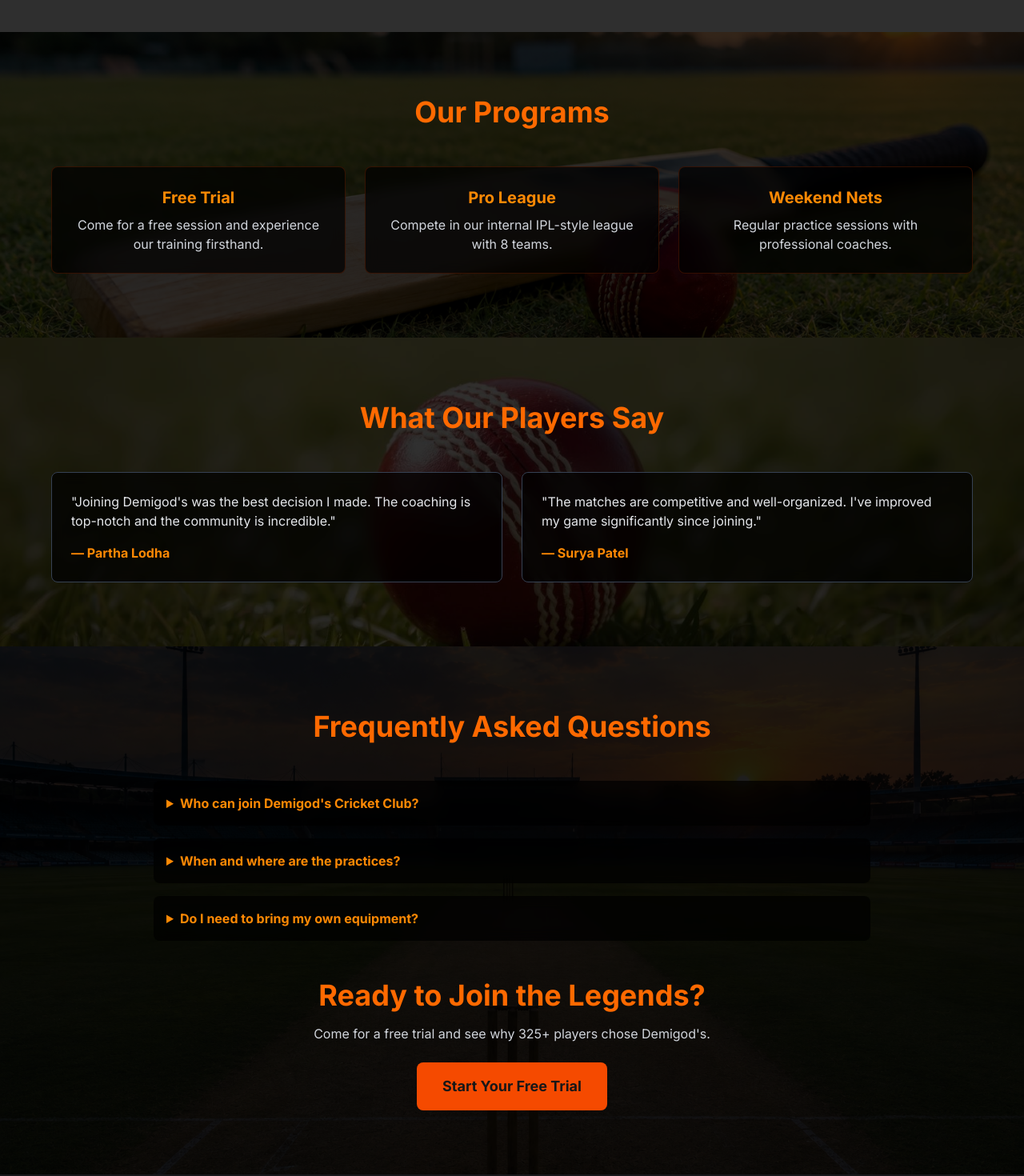
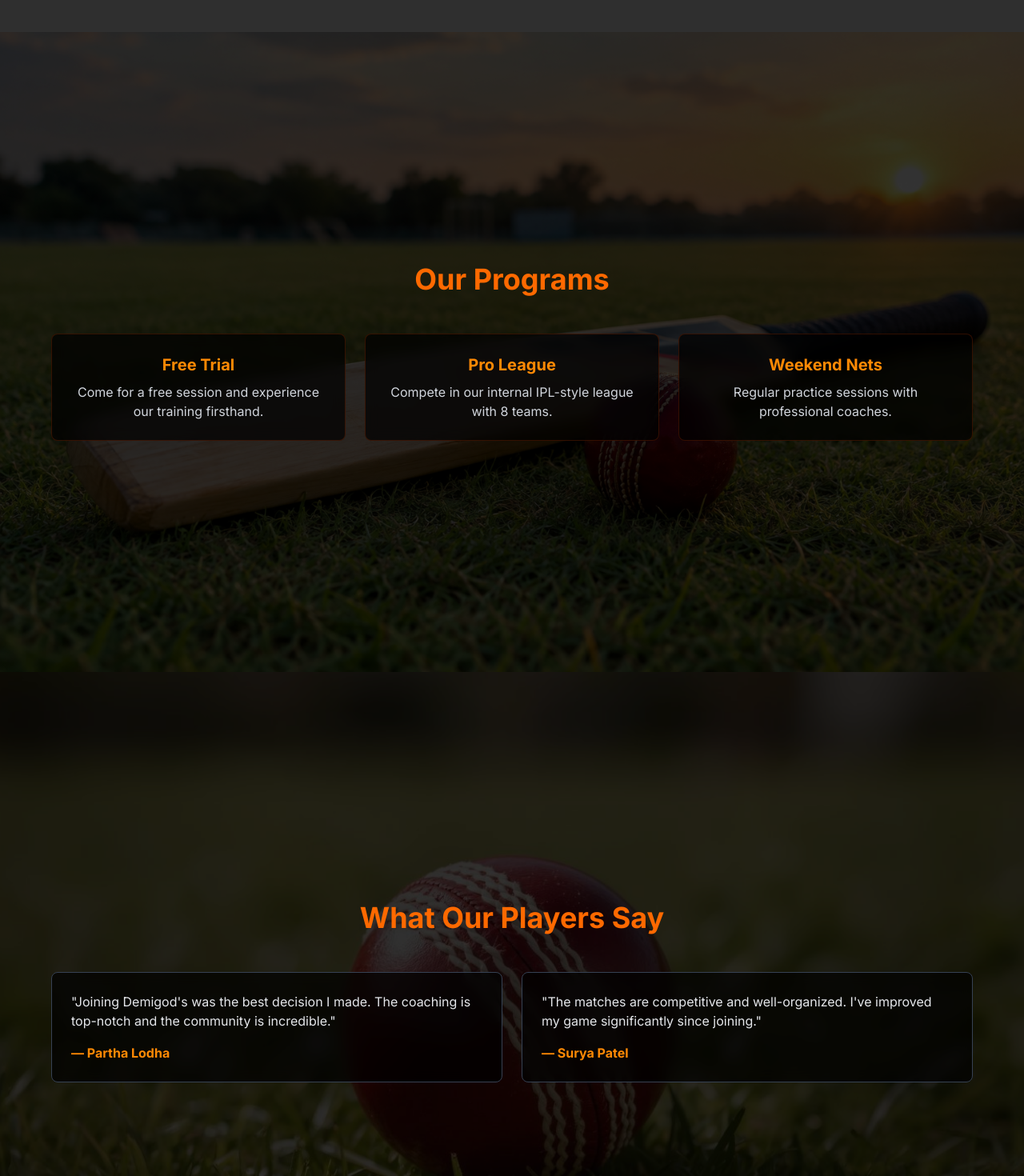
Before and after one commit to Sriramk3722/demigods-cricket, a Next.js app: page / in a window 1280 px wide. Shown: the part 840-2310 px from the top of the page at 80% size. Built offline with nearby package versions, Linux system fonts and the light colour scheme; grey boxes are pictures that could not be loaded.

Commit message:
updated images as background

```diff
--- a/app/components/FAQSection.tsx
+++ b/app/components/FAQSection.tsx
@@ -5,16 +5,15 @@
 export default function FAQSection() {
   return (
     <section
-      className="relative px-4 py-20"
+      className="relative flex min-h-screen items-center px-4 py-20"
       style={{
         backgroundImage: "url('/bg-faq.jpg')",
         backgroundSize: "cover",
         backgroundPosition: "center",
-        backgroundAttachment: "fixed",
       }}
     >
       <div className="absolute inset-0 bg-black/80"></div>
-      <div className="relative z-10 mx-auto max-w-4xl">
+      <div className="relative z-10 mx-auto w-full max-w-4xl">
         <FadeInSection>
           <h2 className="mb-12 text-center text-4xl font-bold text-orange-500">
             Frequently Asked Questions
--- a/app/components/HeroSection.tsx
+++ b/app/components/HeroSection.tsx
@@ -10,7 +10,6 @@
         backgroundImage: "url('/bg-hero.jpg')",
         backgroundSize: "cover",
         backgroundPosition: "center",
-        backgroundAttachment: "fixed",
       }}
     >
       <div className="absolute inset-0 bg-black/70"></div>
--- a/app/components/ProgramsSection.tsx
+++ b/app/components/ProgramsSection.tsx
@@ -5,16 +5,15 @@
 export default function ProgramsSection() {
   return (
     <section
-      className="relative px-4 py-20"
+      className="relative flex min-h-screen items-center px-4 py-20"
       style={{
         backgroundImage: "url('/bg-programs.jpg')",
         backgroundSize: "cover",
         backgroundPosition: "center",
-        backgroundAttachment: "fixed",
       }}
     >
       <div className="absolute inset-0 bg-black/80"></div>
-      <div className="relative z-10 mx-auto max-w-6xl">
+      <div className="relative z-10 mx-auto w-full max-w-6xl">
         <FadeInSection>
           <h2 className="mb-12 text-center text-4xl font-bold text-orange-500">
             Our Programs
--- a/app/components/TestimonialsSection.tsx
+++ b/app/components/TestimonialsSection.tsx
@@ -5,16 +5,15 @@
 export default function TestimonialsSection() {
   return (
     <section
-      className="relative px-4 py-20"
+      className="relative flex min-h-screen items-center px-4 py-20"
       style={{
         backgroundImage: "url('/bg-testimonials.jpg')",
         backgroundSize: "cover",
         backgroundPosition: "center",
-        backgroundAttachment: "fixed",
       }}
     >
       <div className="absolute inset-0 bg-black/80"></div>
-      <div className="relative z-10 mx-auto max-w-6xl">
+      <div className="relative z-10 mx-auto w-full max-w-6xl">
         <FadeInSection>
           <h2 className="mb-12 text-center text-4xl font-bold text-orange-500">
             What Our Players Say
```
